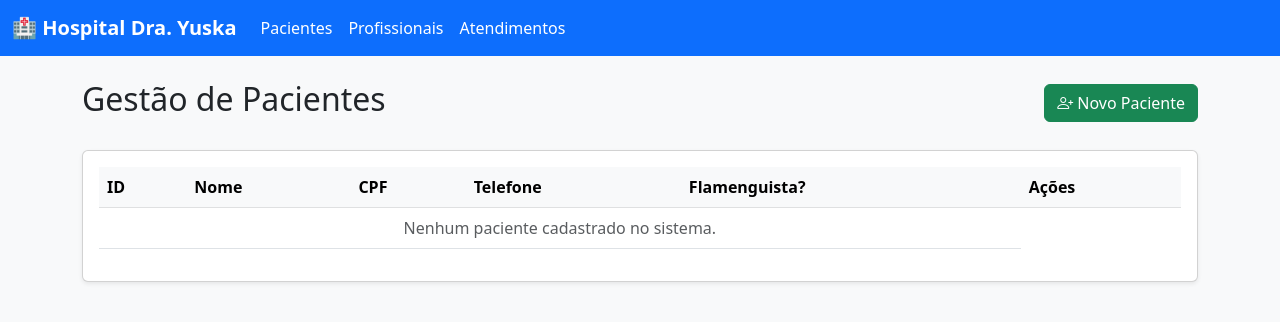
After one commit to antoniofpneto/Sistema-de-Gestao-Hospitalar-Dra-Yuska-Maritan-Brito-Projeto-Banco-de-Dados-, a Flask app: page /pacientes in a window 1280 px wide. The commit adds this page. Shown: the top 322 px of the page. Run offline with Flask 3, Linux system fonts and the light colour scheme.

Commit message:
feat(pacientes): Elabora a página principal de listagem de pacientes e a página de detalhes dos pacientes

```diff
--- a/app/templates/base.html
+++ b/app/templates/base.html
@@ -14,14 +14,14 @@
     <!-- Menu de Navegação Superior -->
     <nav class="navbar navbar-expand-lg navbar-dark bg-primary mb-4">
         <div class="container-fluid">
-            <a class="navbar-brand text-white fw-bold" href="/">🏥 Hospital Dra. Yuska</a>
+            <a class="navbar-brand text-white fw-bold" href="{{ url_for('dashboard') }}">🏥 Hospital Dra. Yuska</a>
             <button class="navbar-toggler" type="button" data-bs-toggle="collapse" data-bs-target="#navbarNav">
                 <span class="navbar-toggler-icon"></span>
             </button>
             <div class="collapse navbar-collapse" id="navbarNav">
                 <ul class="navbar-nav">
                     <li class="nav-item">
-                        <a class="nav-link text-white" href="/">Pacientes</a>
+                        <a class="nav-link text-white" href="{{ url_for('listar_pacientes') }}">Pacientes</a>
                     </li>
                     <li class="nav-item">
                         <!-- Rotas futuras -->
--- /dev/null
+++ b/app/templates/pacientes.html
@@ -0,0 +1,100 @@
+<!-- app/templates/pacientes.html -->
+{% extends 'base.html' %}
+
+{% block content %}
+<div class="d-flex justify-content-between align-items-center mb-4">
+    <h2>Gestão de Pacientes</h2>
+    <!-- Botão de Inserção -->
+    <button class="btn btn-success" data-bs-toggle="modal" data-bs-target="#modalCadastro">
+        <i class="bi bi-person-plus"></i> Novo Paciente
+    </button>
+</div>
+
+<div class="card shadow-sm">
+    <div class="card-body">
+        <table class="table table-hover align-middle">
+            <thead class="table-light">
+                <tr>
+                    <th>ID</th>
+                    <th>Nome</th>
+                    <th>CPF</th>
+                    <th>Telefone</th>
+                    <th>Flamenguista?</th>
+                    <th>Ações</th>
+                </tr>
+            </thead>
+            <tbody>
+                {% for p in pacientes %}
+                <tr>
+                    <td>{{ p.id_pessoa }}</td>
+                    <td>{{ p.pessoa.nome }}</td>
+                    <td>{{ p.pessoa.cpf }}</td>
+                    <td>{{ p.pessoa.telefone }}</td>
+                    <td>
+                        <!-- Renderização visual do booleano -->
+                        {% if p.pessoa.is_flamengo %}
+                            <span class="badge bg-success">Sim</span>
+                        {% else %}
+                            <span class="badge bg-danger">Não</span>
+                        {% endif %}
+                    </td>
+                    <td>
+                        <!-- Botões de Ação com url_for -->
+                        <a href="{{ url_for('detalhe_paciente', id_pessoa=p.id_pessoa) }}" class="btn btn-sm btn-info text-white" title="Prontuário">
+                            <i class="bi bi-eye"></i> Detalhes
+                        </a>
+
+                        <a href="{{ url_for('editar_paciente', id=p.id_pessoa) }}" class="btn btn-sm btn-primary">
+                            <i class="bi bi-pencil"></i> Editar
+                        </a>
+
+                        <form action="{{ url_for('deletar_paciente', id=p.id_pessoa) }}" method="POST" class="d-inline">
+                            <button type="submit" class="btn btn-sm btn-danger" onclick="return confirm('Excluir paciente permanentemente?')">
+                                <i class="bi bi-trash"></i> Excluir
+                            </button>
+                        </form>
+                    </td>
+                </tr>
+                {% else %}
+                <tr>
+                    <td colspan="5" class="text-center text-muted">Nenhum paciente cadastrado no sistema.</td>
+                </tr>
+                {% endfor %}
+            </tbody>
+        </table>
+    </div>
+</div>
+
+<!-- Modal de Cadastro de Paciente -->
+<div class="modal fade" id="modalCadastro" tabindex="-1">
+    <div class="modal-dialog">
+        <div class="modal-content">
+            <div class="modal-header bg-success text-white">
+                <h5 class="modal-title">Cadastrar Novo Paciente</h5>
+                <button type="button" class="btn-close btn-close-white" data-bs-dismiss="modal"></button>
+            </div>
+            <form action="/paciente/novo" method="POST">
+                <div class="modal-body">
+                    <div class="mb-3"><label>Nome Completo</label><input type="text" class="form-control" name="nome" required></div>
+                    <div class="mb-3"><label>CPF</label><input type="text" class="form-control" name="cpf" maxlength="11" required></div>
+                    <div class="mb-3"><label>Telefone</label><input type="text" class="form-control" name="telefone" required></div>
+                    <div class="mb-3"><label>Data de Nascimento</label><input type="date" class="form-control" name="data_nascimento" required></div>
+
+                    <div class="form-check mb-3">
+                        <input class="form-check-input" type="checkbox" name="is_flamengo" value="true" id="checkFlamengo">
+                        <label class="form-check-label" for="checkFlamengo">Paciente é Flamenguista</label>
+                    </div>
+
+                    <hr>
+                    <div class="mb-3"><label>Número do Convênio</label><input type="text" class="form-control" name="num_convenio"></div>
+                    <div class="mb-3"><label>Grupo Sanguíneo</label><input type="text" class="form-control" name="grupo_sanguineo" placeholder="Ex: O+"></div>
+                </div>
+                <div class="modal-footer">
+                    <button type="button" class="btn btn-secondary" data-bs-dismiss="modal">Cancelar</button>
+                    <button type="submit" class="btn btn-success">Salvar</button>
+                </div>
+            </form>
+        </div>
+    </div>
+</div>
+{% endblock %}
```
Also changed, not shown: app/templates/paciente_detalhe.html (added, +58 -0 lines).
